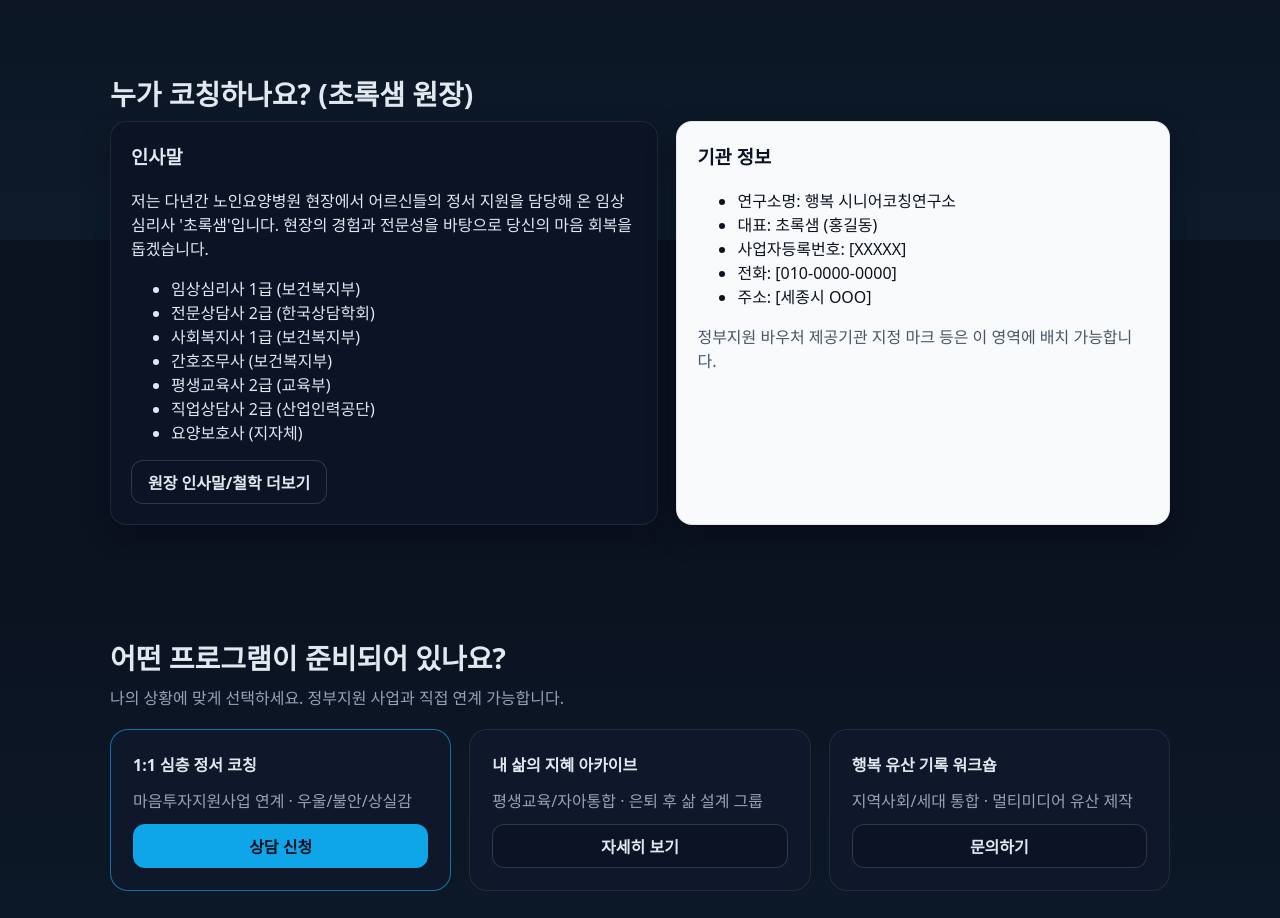
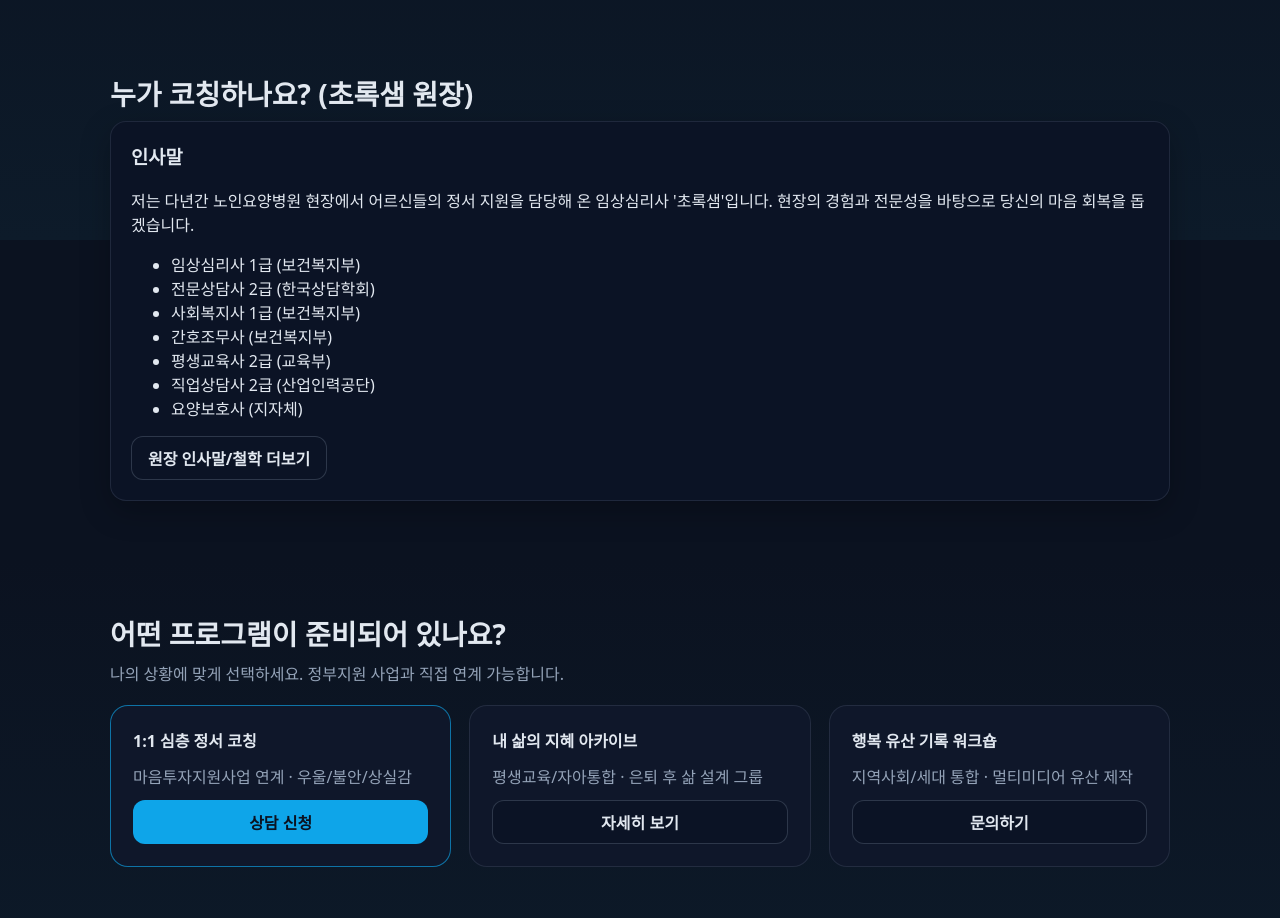
Before and after one commit to sangwonlan/sangwonlan.github.io, a plain HTML site: page index.html in a window 1280 px wide. Shown: the part 1360-2278 px from the top of the page. Drawn offline with Linux system fonts and the light colour scheme.

Commit message:
Update index.html

```diff
--- a/index.html
+++ b/index.html
@@ -59,7 +59,7 @@
     .hero h2{font-size:34px;line-height:1.2;margin:10px 0 12px}
     .hero p{color:var(--muted);font-size:18px;line-height:1.6;margin:0 0 20px}
 
-    /* 히어로: 단일 배경 이미지(정원사진.png 한 장만 사용) */
+    /* 히어로: 단일 배경 이미지 */
     .hero.hero-bg{position:relative;padding:120px 0 80px}
     .hero.hero-bg::before{
       content:""; position:absolute; inset:0;
@@ -86,7 +86,6 @@
     /* 프로그램(3열) */
     .pricing{display:grid;grid-template-columns:repeat(3,1fr);gap:18px}
     .plan{padding:22px;border-radius:18px;background:var(--card);border:1px solid rgba(148,163,184,.15);display:flex;flex-direction:column;gap:12px}
-    .price{font-size:34px;font-weight:800}
     .muted{color:var(--muted)}
 
     /* 연락/문의(그리드) */
@@ -202,10 +201,10 @@
       </div>
     </section>
 
-    <!-- 4. 전문가 소개 -->
+    <!-- 4. 전문가 소개 (기관 정보 패널 제거됨: 인사말만 유지) -->
     <section id="expert">
       <h2>누가 코칭하나요? (초록샘 원장)</h2>
-      <div class="contact">
+      <div class="contact" style="grid-template-columns:1fr">
         <div class="panel" style="background:#0b1325;color:var(--txt);border-color:rgba(148,163,184,.15)">
           <h3 style="margin-top:0">인사말</h3>
           <p>저는 다년간 노인요양병원 현장에서 어르신들의 정서 지원을 담당해 온 임상심리사 '초록샘'입니다. 현장의 경험과 전문성을 바탕으로 당신의 마음 회복을 돕겠습니다.</p>
@@ -219,17 +218,6 @@
             <li>요양보호사 (지자체)</li>
           </ul>
           <a class="btn" href="#apply">원장 인사말/철학 더보기</a>
-        </div>
-        <div class="panel">
-          <h3 style="margin-top:0">기관 정보</h3>
-          <ul>
-            <li>연구소명: 행복 시니어코칭연구소</li>
-            <li>대표: 초록샘 (홍길동)</li>
-            <li>사업자등록번호: [XXXXX]</li>
-            <li>전화: [010-0000-0000]</li>
-            <li>주소: [세종시 OOO]</li>
-          </ul>
-          <p class="muted" style="margin:0">정부지원 바우처 제공기관 지정 마크 등은 이 영역에 배치 가능합니다.</p>
         </div>
       </div>
     </section>
@@ -266,7 +254,7 @@
       </div>
     </section>
 
-    <!-- 7. 신청 및 정보 -->
+    <!-- 7. 신청 및 정보 (하단 기관 정보만 유지) -->
     <section id="apply">
       <h2>지금 바로, 당신의 마음밭에 행복을 심으세요</h2>
       <p class="lead">[1:1 상담 신청하기] 또는 [프로그램 문의하기]로 시작하세요.</p>
```
